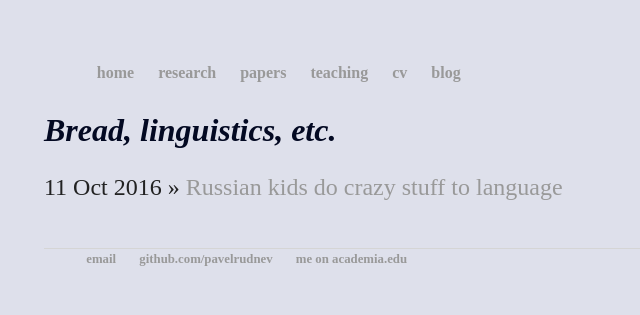
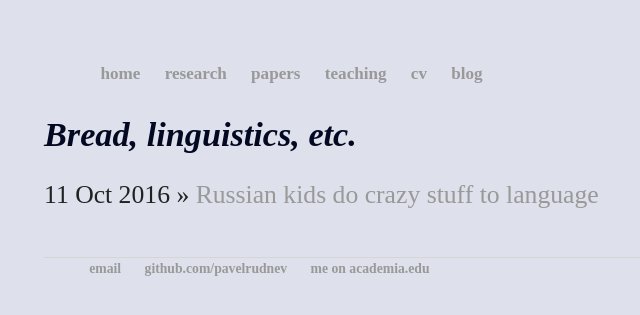
Before and after one commit to mishaknyazev/pavelrudnev.github.io, a Jekyll site: the page built from blog/index.html, in a window 1280 px wide. Shown: the top 315 px of the page, without its empty margins (180-820 px from the left). Built offline with Jekyll 4.4.1, drawn with Linux system fonts in a browser that asks for light colours; nearby versions of some CDN libraries; some web fonts are replaced.

Commit message:
Update main.css

```diff
--- a/css/main.css
+++ b/css/main.css
@@ -4,7 +4,7 @@ body {
     -moz-font-feature-settings: "onum";
     -webkit-font-feature-settings: "onum";
     font-feature-settings: "onum";
-    font-size: 1em;
+    font-size: 1.07em;
     line-height: 1.6em;
     margin: 60px auto;
     width: 65%;
```
